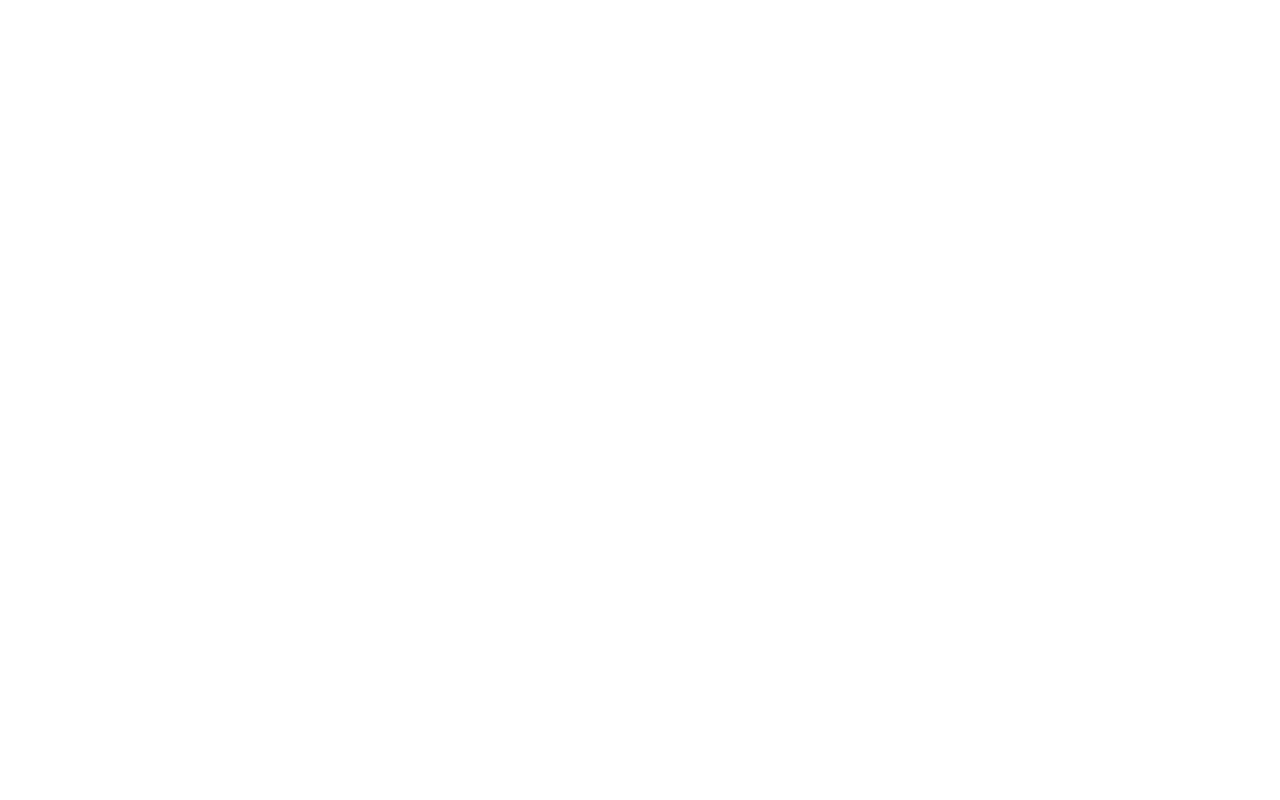
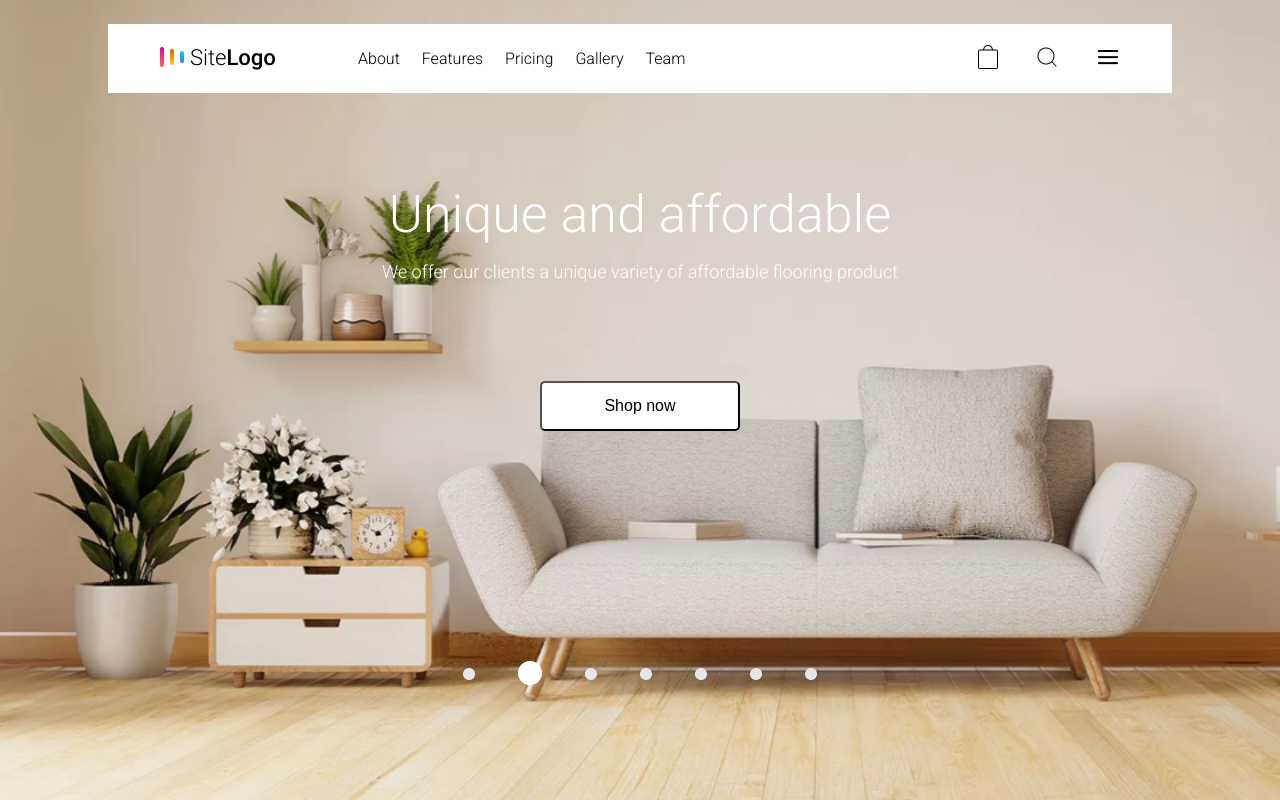
Before and after one commit to logos-fe/homework-5, a plain HTML site: page index.html in a window 1280 px wide. Drawn offline with nearby package versions, Linux system fonts and the light colour scheme.

Commit message:
flooring product

```diff
--- a/index.html
+++ b/index.html
@@ -1,13 +1,70 @@
-<!doctype html>
+<!DOCTYPE html>
 <html lang="en">
 <head>
     <meta charset="UTF-8">
-    <meta name="viewport"
-          content="width=device-width, user-scalable=no, initial-scale=1.0, maximum-scale=1.0, minimum-scale=1.0">
-    <meta http-equiv="X-UA-Compatible" content="ie=edge">
-    <title>Homework 5</title>
+    <meta http-equiv="X-UA-Compatible" content="IE=edge">
+    <meta name="viewport" content="width=device-width, initial-scale=1.0">
+    <title>Document</title>
+    <link rel="stylesheet" href="./style.css">
+    <link rel="stylesheet" href="https://cdnjs.cloudflare.com/ajax/libs/meyer-reset/2.0/reset.min.css">
 </head>
 <body>
-
+    <div class="container">
+        <img src="images/image 141.png" id="main" alt="bedroom">
+        <div class="block">
+            <div class="nav">
+                <div class="logo">
+                    <img src="../homework-5/images/SiteLogo.png" alt="logo">
+                </div>
+                <div class="menu">
+                    <ul class="menu">
+                        <li>About</li>
+                        <li>Features</li>
+                        <li>Pricing</li>
+                        <li>Gallery</li>
+                        <li>Team</li>
+                    </ul>
+                </div>
+            </div>
+            <div class="icons">
+                <div class="icon">
+                    <img src="../homework-5/images/basket.png" alt="basket">
+                </div>
+                <div class="icon">
+                    <img src="../homework-5/images/icon (1).png" alt="search">
+                </div>
+                <div class="icon">
+                    <img src="../homework-5/images/icon.png" alt="menu">
+                </div>
+            </div>
+        </div>
+        <div class="center">
+            <div class="title">Unique and affordable</div>
+            <div class="subtitle">We offer our clients a unique variety of affordable flooring product</div>
+            <button>Shop now</button>
+        </div>
+        <div class="ellipse">
+            <div>
+                <img src="images/Ellipse 79.png">
+            </div>
+            <div>
+                <img src="images/Ellipse 80.png">
+            </div>
+            <div>
+                <img src="images/Ellipse 79.png">
+            </div>
+            <div>
+                <img src="images/Ellipse 79.png">
+            </div>
+            <div>
+                <img src="images/Ellipse 79.png">
+            </div>
+            <div>
+                <img src="images/Ellipse 79.png">
+            </div>
+            <div>
+                <img src="images/Ellipse 79.png">
+            </div>
+        </div>
 </body>
 </html>
--- /dev/null
+++ b/style.css
@@ -0,0 +1,93 @@
+@import url('https://fonts.googleapis.com/css2?family=Roboto:wght@300&display=swap');
+.container {
+    display: flex;
+    flex-direction: column;
+    align-items: center;
+    font-family: "Roboto";
+    height: 700px;
+}
+#main {
+    position: fixed;
+    top: 0;
+    left: 0;
+    min-width: 100%;
+    min-height: 100%;
+    z-index: -1;
+}
+.block {
+    display: flex;
+    width: 80%;
+    height: 80px;
+    background-color: white;
+    align-items: center;
+    justify-content: space-between;
+    margin-top: 24px;
+    padding:20px;
+}
+.nav {
+    display: flex;
+    flex-direction: row;
+    gap: 22px;
+    margin-left: 32px;
+    align-items: center;
+}
+.logo {
+    margin: 0;
+    padding: 0;
+    border: 0;
+    font-size: 100%;
+    font: inherit;
+    vertical-align: baseline;
+}
+.menu {
+    display: flex;
+    margin-left:30px;
+    gap: 22px;
+}
+.icons {
+    display: flex;
+    gap: 37px;
+    margin-right: 32px;
+}
+.icon {
+    margin: 0;
+    padding: 0;
+    border: 0;
+    font-size: 100%;
+    font: inherit;
+    vertical-align: baseline;
+}
+.center {
+    display: flex;
+    flex-direction: column;
+    align-items: center;
+    margin-top: 96px;
+}
+.title {
+    text-align: center;
+    top: 200px;
+    font-size: 52px;
+    z-index: 1;
+    color: #FFFFFF;
+}
+.subtitle {
+    text-align: center;
+    font-size: 18px;
+    z-index: 1;
+    margin-top: 22px;
+    color: #FFFFFF;
+}
+button {
+    width: 200px;
+    height: 50px;
+    background-color: white;
+    margin-top: 100px;
+    border-radius: 5px;
+    font-size: 16px;
+}
+.ellipse {
+    display: flex;
+    gap: 43px;
+    align-items: center;
+    margin:230px;
+}
```
Also changed, not shown: images/Ellipse 79.png (added), images/Ellipse 80.png (added), images/Group 70.png (added), images/SiteLogo.png (added), images/basket.png (added), images/icon (1).png (added), images/icon.png (added), images/image 141.png (added).
